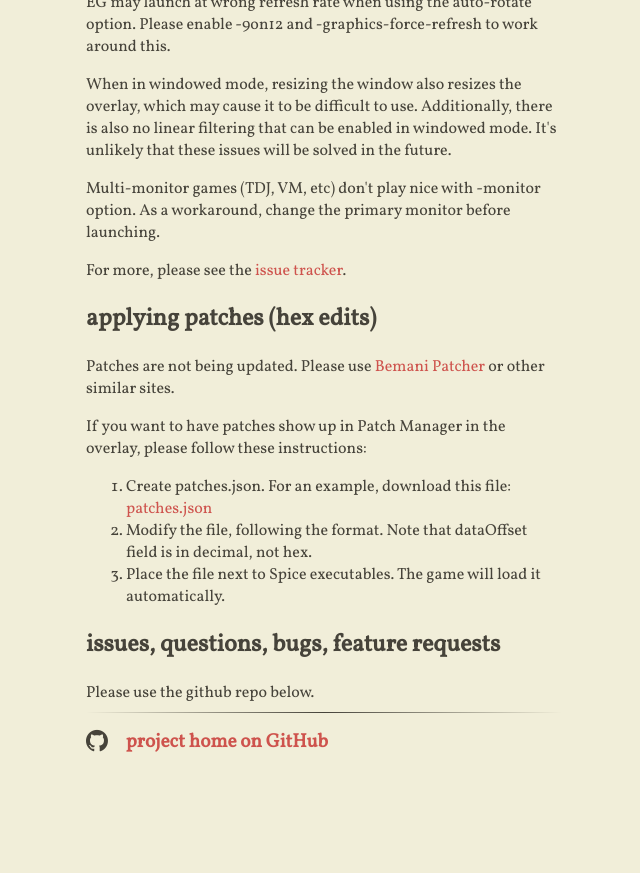
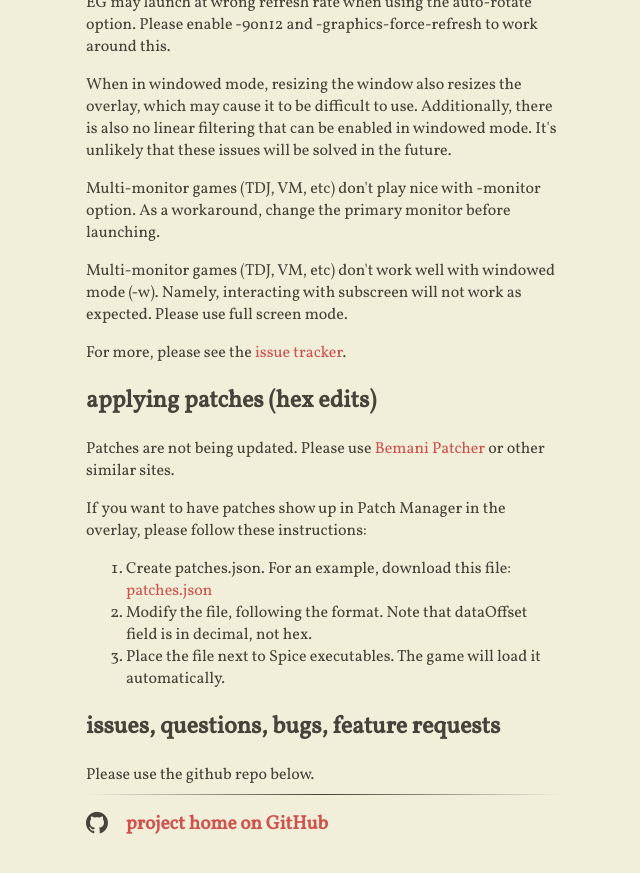
Before and after one commit to spice2x/spice2x.github.io, a Jekyll site: the page built from docs/index.html, in a window 1280 px wide and 900 px high, scrolled down 2551 px. Shown: the top 873 px of the window, without its empty margins (418-1058 px from the left). Built offline with Jekyll 4.4.1, drawn with Linux system fonts in a browser that asks for light colours; nearby versions of some CDN libraries.

Commit message:
windowed

```diff
--- a/docs/_includes/content.html
+++ b/docs/_includes/content.html
@@ -206,6 +206,11 @@
 </p>
 
 <p>
+  Multi-monitor games (TDJ, VM, etc) don't work well with windowed mode (-w). Namely, interacting with subscreen will not work as expected.
+  Please use full screen mode.
+</p>
+
+<p>
   For more, please see the <a href="https://github.com/spice2x/spice2x.github.io/issues">issue tracker</a>.
 </p>
 
```
